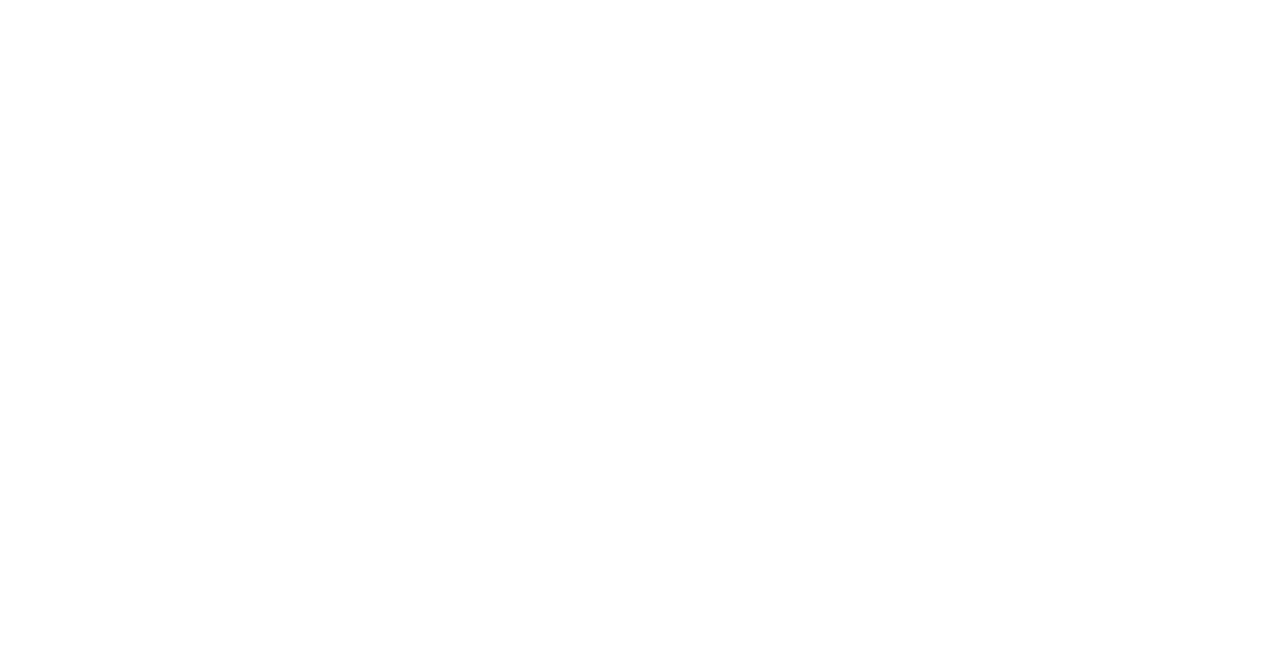
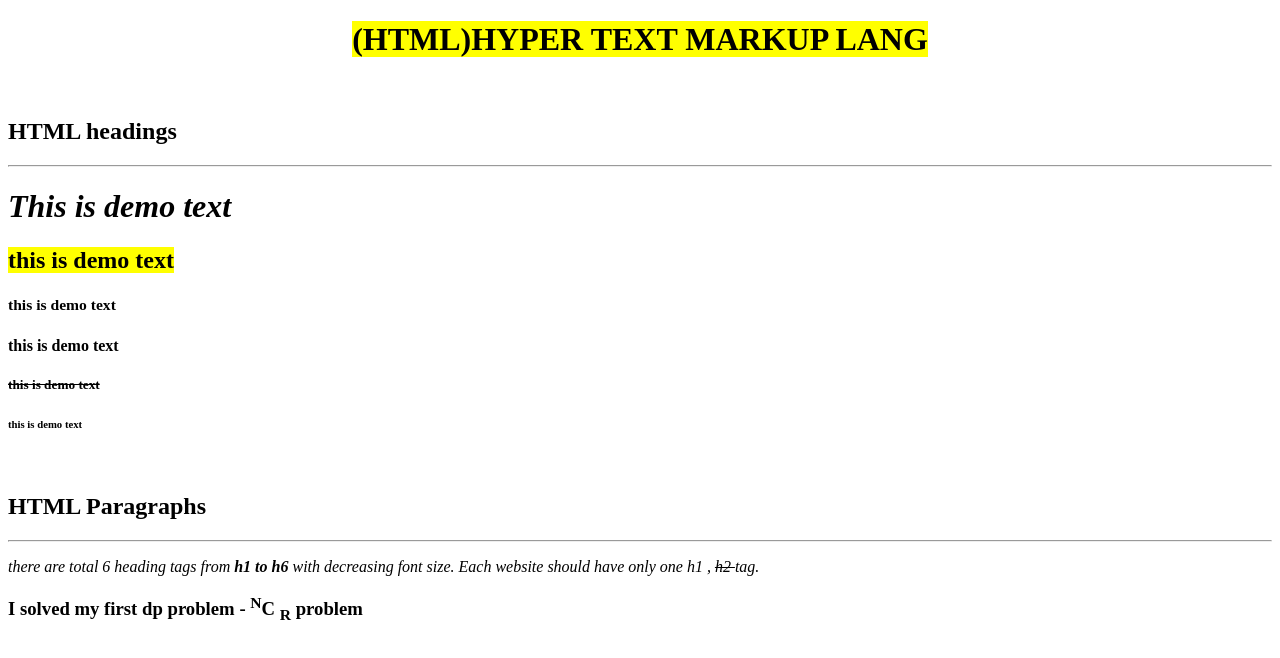
Before and after one commit to riddhesh21/html_tut, a plain HTML site: page html_tut/index.html in a window 1280 px wide. Drawn offline with Linux system fonts and the light colour scheme.

Commit message:
heading,formatting text and paragraph practice done

```diff
--- a/html_tut/index.html
+++ b/html_tut/index.html
@@ -3,9 +3,24 @@
 <head>
     <meta charset="UTF-8">
     <meta name="viewport" content="width=device-width, initial-scale=1.0">
-    <title>Document</title>
+    <title>Learn_Dev</title>
 </head>
 <body>
-
+    <h1 style="text-align: center;"> <mark> (HTML)HYPER TEXT MARKUP LANG </mark></h1>
+    <br>
+    <H2> <strong>HTML headings</strong> </H2>
+    <hr>
+    <h1> <i> This is demo text  </i></h1>
+    <h2> <mark> this is demo text </mark> </h2>
+    <h3> <small>this is demo text  </small> </h3>
+    <h4> <strong>this is demo text  </strong> </h4>
+    <h5> <del>this is demo text </del> </h5>
+    <h6> this is demo text</h6>
+ <br>
+ <h2>HTML Paragraphs</h2>
+ <hr>
+ <p> <i> there are total 6 heading tags from <strong> h1 to h6 </strong>with decreasing font size. Each website should have only one h1 ,
+    <del> h2 </del>tag. </i> </p>
+  <h3>I solved my first dp problem - <sup>N</sup>C <sub>R</sub> problem</h3>
 </body>
 </html>
```
